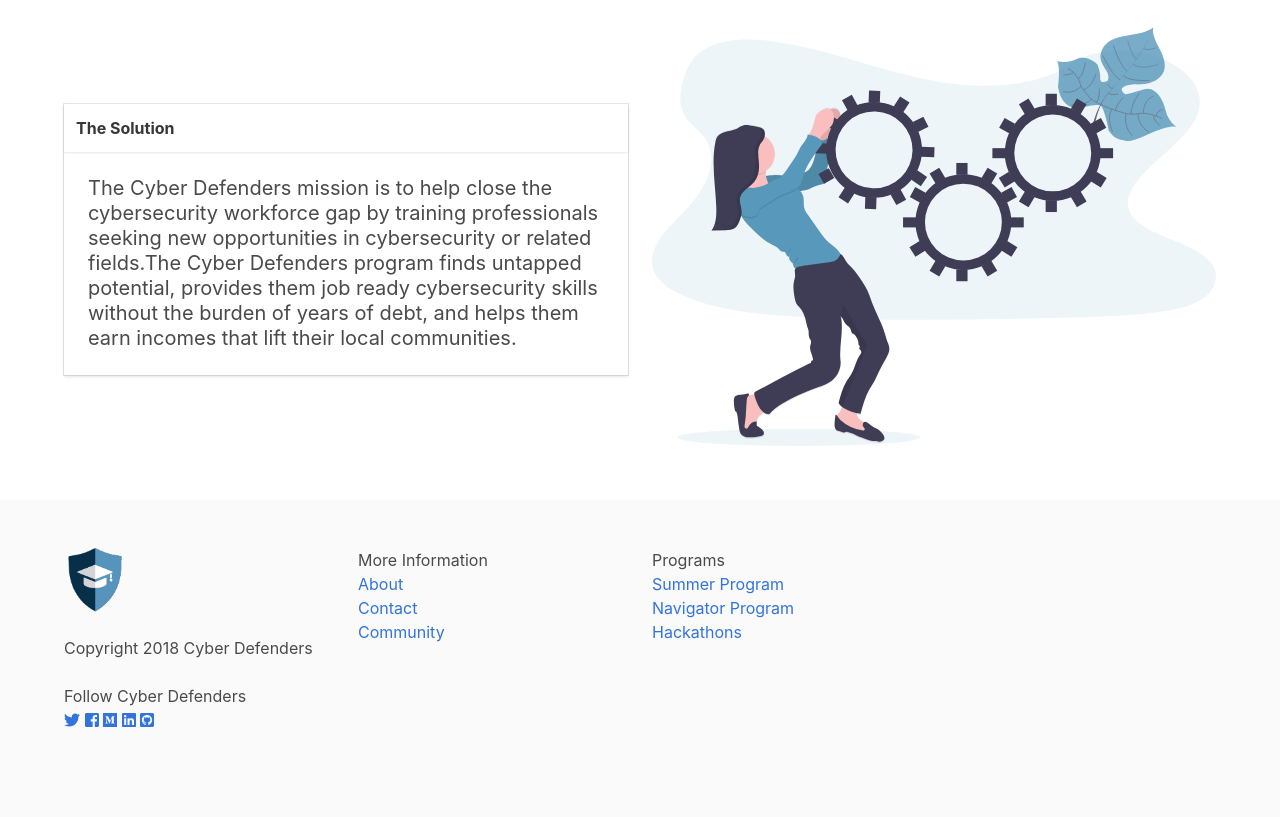
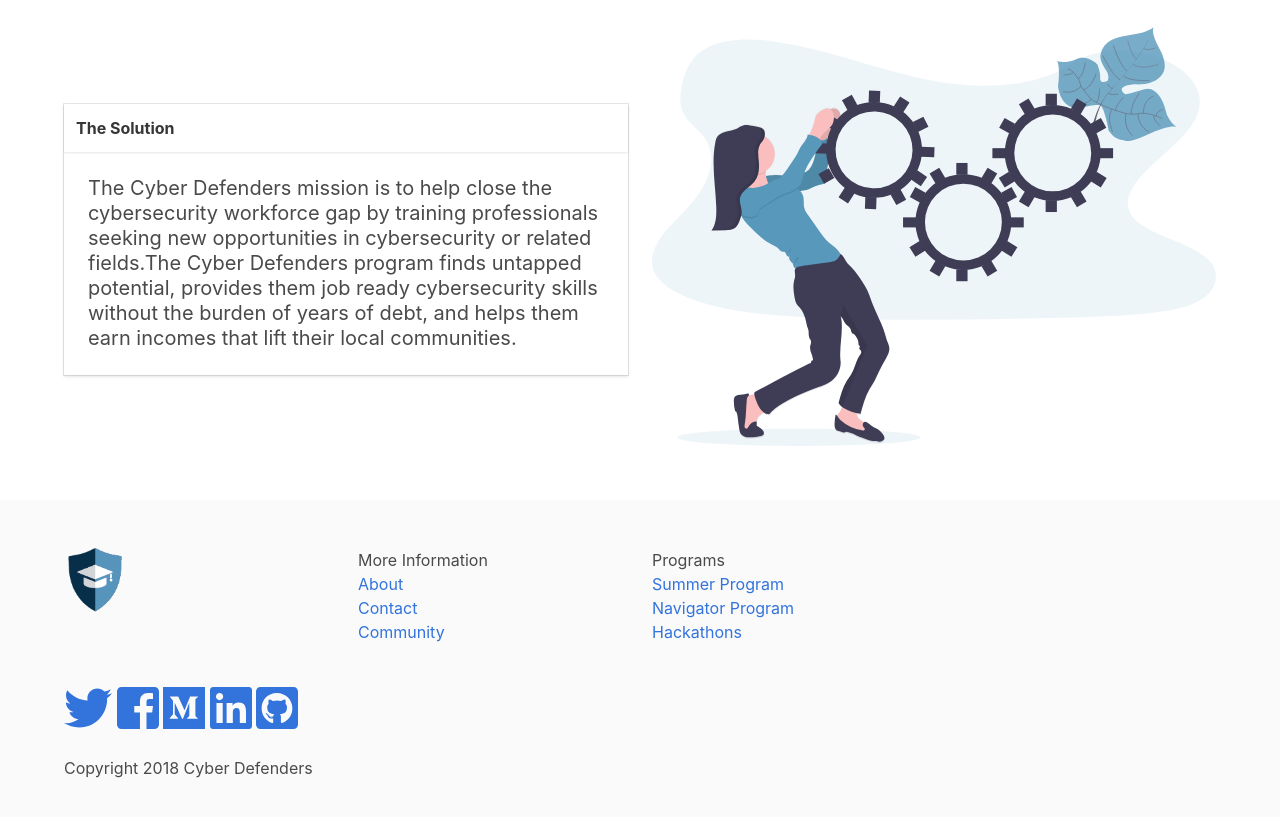
Before and after one commit to cyberdefendersprogram/www-homepage, a Jekyll site: the page built from index.html, in a window 1280 px wide and 900 px high, scrolled down 1185 px. Shown: the top 817 px of the window. Built offline with Jekyll 4.4.1, drawn with Linux system fonts in a browser that asks for light colours; nearby versions of some CDN libraries.

Commit message:
added hyperlinks to 'Contact' & 'About' footers, linked and enlarged social media tags

```diff
--- a/_includes/footer.html
+++ b/_includes/footer.html
@@ -7,28 +7,30 @@
           <div class="columns">
             <div class="column">
               <a href="#"><image src="{{ site.baseurl }}assets/logo.png" class="image" height="64" width="64"></a><br>
-              <h5>Copyright 2018 Cyber Defenders</h5><br>
-              <h2 class="cd-footer">Follow Cyber Defenders</h2>
-              <span class="icon-footer"><a href="#"><i class="fab fa-twitter"></i></a></span>
-              <span class="icon-footer"><a href="#"><i class="fab fa-facebook-square"></i></a></span>
-              <span class="icon-footer"><a href="#"><i class="fab fa-medium"></i></a></span>
-              <span class="icon-footer"><a href="#"><i class="fab fa-linkedin"></i></a></span>
-              <span class="icon-footer"><a href="#"><i class="fab fa-github-square"></i></a></span>
+                <br />
+                <br />
+                <span class="icon-footer"><a href="https://twitter.com/programcyber?lang=en"><i class="fab fa-3x fa-twitter"></i></a></span>
+                <span class="icon-footer"><a href="https://www.facebook.com/thecyberdefendersprogram/"><i class="fab fa-3x fa-facebook-square"></i></a></span>
+                <span class="icon-footer"><a href="https://medium.com/cyberdefenders"><i class="fab fa-3x fa-medium"></i></a></span>
+                <span class="icon-footer"><a href="https://www.linkedin.com/company/cyberdefenders-program/"><i class="fab fa-3x fa-linkedin"></i></a></span>
+                <span class="icon-footer"><a href="https://github.com/cyberdefenders"><i class="fab fa-3x fa-github-square"></i></a></span>
+                <br />
+                <br />
+                <h5>Copyright 2018 Cyber Defenders</h5><br>
             </div>
             <div class="column">
               <span class="footer-title">More Information</span><br>
-              <span class="footer-link"><a href="#">About</a></span><br>
-              <span class="footer-link"><a href="#">Contact</a></span><br>
+              <span class="footer-link"><a href="/index.html">About</a></span><br>
+              <span class="footer-link"><a href="/contact.html">Contact</a></span><br>
               <span class="footer-link"><a href="#">Community</a></span>
             </div>
             <div class="column">
               <span class="footer-title">Programs</span><br>
               <span class="footer-link"><a href="#">Summer Program</a></span><br>
               <span class="footer-link"><a href="#">Navigator Program</a></span><br>
-              <span class="footer-link"><a href="#">Hackathons</a></span>
+              <span class="footer-link"><a href="{{ site.marchHackathon }}">Hackathons</a></span>
             </div>
             <div class="column">
-
             </div>
           </div>
         </div>
```
